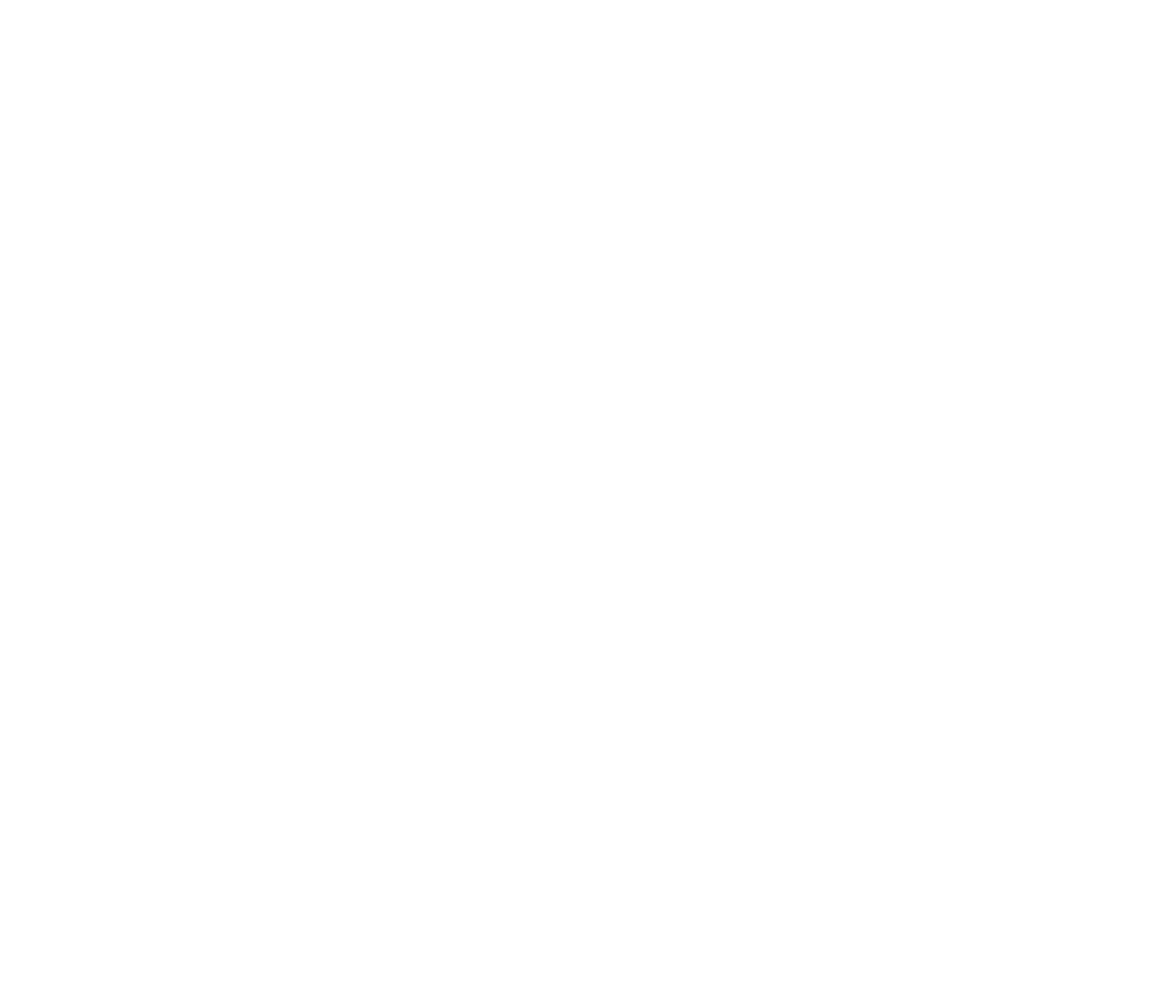
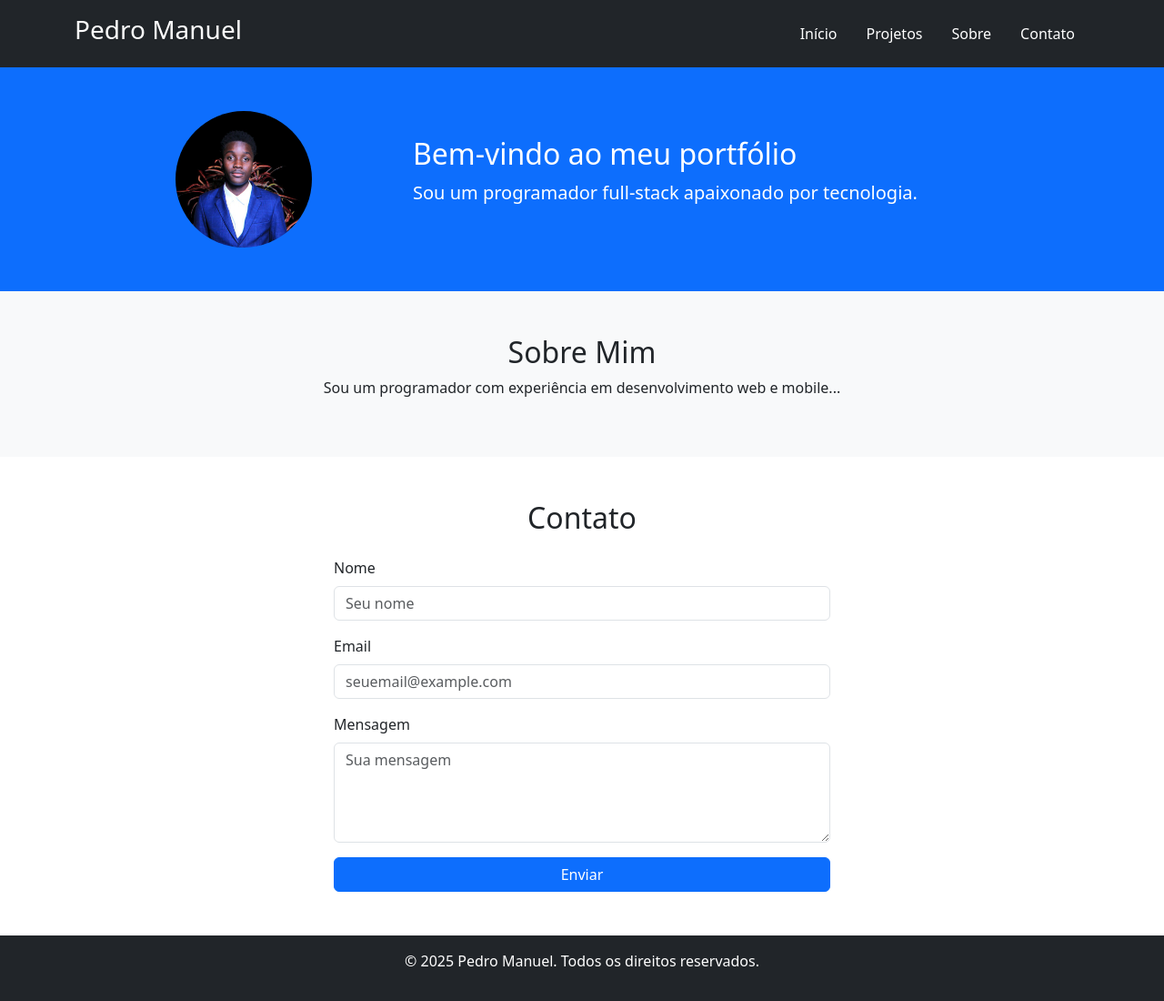
Before and after one commit to pedromael/Portifolio, a plain HTML site: page src/contact.html in a window 1280 px wide. Shown: the whole page at 91% size. Before the commit the page ends 800 px from the top, so only its background shows below. Drawn offline with nearby package versions, Linux system fonts and the light colour scheme.

Commit message:
Add about and contact pages, update navigation links

```diff
--- /dev/null
+++ b/src/about.html
@@ -0,0 +1,48 @@
+<!DOCTYPE html>
+<html lang="pt">
+<head>
+    <meta charset="UTF-8">
+    <meta name="viewport" content="width=device-width, initial-scale=1.0">
+    <title>Sobre - Pedro Manuel</title>
+    <link rel="stylesheet" href="https://cdn.jsdelivr.net/npm/bootstrap@5.3.0/dist/css/bootstrap.min.css">
+    <link rel="stylesheet" href="styles.css">
+</head>
+<body>
+    <header class="bg-dark text-white py-3">
+        <div class="container d-flex justify-content-between align-items-center">
+            <h1 class="h3">Pedro Manuel</h1>
+            <nav>
+                <ul class="nav">
+                    <li class="nav-item"><a class="nav-link text-white" href="../index.html">Início</a></li>
+                    <li class="nav-item"><a class="nav-link text-white" href="projects.html">Projetos</a></li>
+                    <li class="nav-item"><a class="nav-link text-white" href="about.html">Sobre</a></li>
+                    <li class="nav-item"><a class="nav-link text-white" href="contact.html">Contato</a></li>
+                </ul>
+            </nav>
+        </div>
+    </header>
+
+    <section id="about" class="py-5 bg-light">
+        <div class="container">
+            <h2 class="text-center mb-4">Sobre Mim</h2>
+            <div class="row align-items-center">
+                <div class="col-md-4 text-center">
+                    <img src="../assets/profille.jpeg" alt="Foto de Pedro Manuel" class="img-fluid rounded-circle" width="200">
+                </div>
+                <div class="col-md-8">
+                    <p>Olá! Meu nome é Pedro Manuel e sou um programador full-stack apaixonado por tecnologia.
+                    Tenho experiência em desenvolvimento web e mobile, trabalhando com linguagens como PHP, JavaScript e C.</p>
+                    <p>Atualmente, estou focado no desenvolvimento de aplicações inovadoras, incluindo um marketplace digital para Angola e um aplicativo de medicina natural africana.</p>
+                    <p>Além da programação, gosto de explorar novas tecnologias e contribuir para projetos que fazem a diferença.</p>
+                </div>
+            </div>
+        </div>
+    </section>
+
+    <footer class="bg-dark text-white text-center py-3">
+        <p>&copy; 2025 Pedro Manuel. Todos os direitos reservados.</p>
+    </footer>
+
+    <script src="https://cdn.jsdelivr.net/npm/bootstrap@5.3.0/dist/js/bootstrap.bundle.min.js"></script>
+</body>
+</html>
--- a/src/contact.html
+++ b/src/contact.html
@@ -0,0 +1,75 @@
+<!DOCTYPE html>
+<html lang="pt">
+<head>
+    <meta charset="UTF-8">
+    <meta name="viewport" content="width=device-width, initial-scale=1.0">
+    <title>Portfólio - Pedro Manuel</title>
+    <link rel="stylesheet" href="https://cdn.jsdelivr.net/npm/bootstrap@5.3.0/dist/css/bootstrap.min.css">
+    <link rel="stylesheet" href="styles.css">
+</head>
+<body>
+    <header class="bg-dark text-white py-3">
+        <div class="container d-flex justify-content-between align-items-center">
+            <h1 class="h3">Pedro Manuel</h1>
+            <nav>
+                <ul class="nav">
+                    <li class="nav-item"><a class="nav-link text-white" href="../index.html">Início</a></li>
+                    <li class="nav-item"><a class="nav-link text-white" href="projects.html">Projetos</a></li>
+                    <li class="nav-item"><a class="nav-link text-white" href="about.html">Sobre</a></li>
+                    <li class="nav-item"><a class="nav-link text-white" href="contact.html">Contato</a></li>
+                </ul>
+            </nav>
+        </div>
+    </header>
+
+    <section id="home" class="hero text-white bg-primary py-5">
+        <div class="container d-flex align-items-center">
+            <div class="col-md-4 text-center">
+                <img src="../assets/profille.jpeg" alt="Foto de Pedro Manuel" class="img-fluid rounded-circle" width="150">
+            </div>
+            <div class="col-md-8 text-center text-md-start">
+                <h2>Bem-vindo ao meu portfólio</h2>
+                <p class="lead">Sou um programador full-stack apaixonado por tecnologia.</p>
+            </div>
+        </div>
+    </section>
+
+    <section id="about" class="bg-light py-5">
+        <div class="container text-center">
+            <h2>Sobre Mim</h2>
+            <p>Sou um programador com experiência em desenvolvimento web e mobile...</p>
+        </div>
+    </section>
+
+    <section id="contact" class="py-5">
+        <div class="container">
+            <h2 class="text-center mb-4">Contato</h2>
+            <div class="row justify-content-center">
+                <div class="col-md-6">
+                    <form>
+                        <div class="mb-3">
+                            <label for="name" class="form-label">Nome</label>
+                            <input type="text" class="form-control" id="name" placeholder="Seu nome" required>
+                        </div>
+                        <div class="mb-3">
+                            <label for="email" class="form-label">Email</label>
+                            <input type="email" class="form-control" id="email" placeholder="seuemail@example.com" required>
+                        </div>
+                        <div class="mb-3">
+                            <label for="message" class="form-label">Mensagem</label>
+                            <textarea class="form-control" id="message" rows="4" placeholder="Sua mensagem" required></textarea>
+                        </div>
+                        <button type="submit" class="btn btn-primary w-100">Enviar</button>
+                    </form>
+                </div>
+            </div>
+        </div>
+    </section>
+
+    <footer class="bg-dark text-white text-center py-3">
+        <p>&copy; 2025 Pedro Manuel. Todos os direitos reservados.</p>
+    </footer>
+
+    <script src="https://cdn.jsdelivr.net/npm/bootstrap@5.3.0/dist/js/bootstrap.bundle.min.js"></script>
+</body>
+</html>
```
Also changed, not shown: index.html (+2 -2 lines), src/projects.html (+3 -3 lines).
